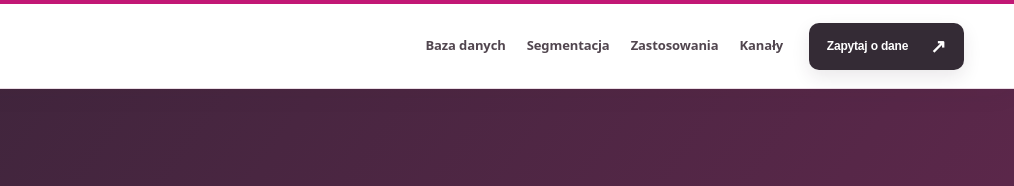
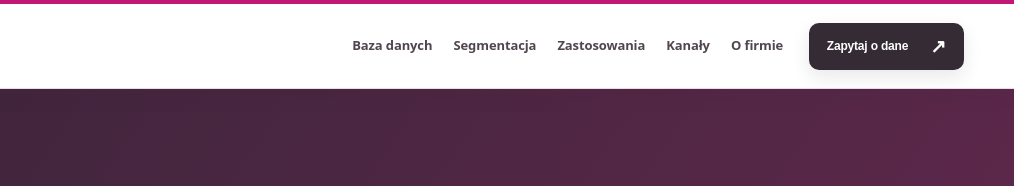
Before and after one commit to bitminder/Present_service_update, a plain HTML site: page direct-mail.html in a window 1280 px wide. Shown: the top 186 px of the page, 266-1280 px from the left. Drawn offline with Linux system fonts and the light colour scheme.

Commit message:
Add internal About page to navigation without linking to legacy site

```diff
--- a/direct-mail.html
+++ b/direct-mail.html
@@ -15,7 +15,7 @@
 <header class="site-header" id="top"><div class="container header-inner">
 <a class="brand" href="./index.html" aria-label="Present-Service — strona główna"><img class="brand-official-logo" src="./assets/present-service-logo-original.png?v=original-20261116" alt="PRESENT SERVICE – Marketing Communication" width="212" height="33"></a>
 <button class="menu-toggle" type="button" aria-controls="primary-nav" aria-expanded="false" aria-label="Otwórz menu"><span></span><span></span><span></span></button>
-<nav id="primary-nav" class="primary-nav" aria-label="Menu główne"><a href="./baza-danych-rodzin.html">Baza danych</a><a href="./segmentacja-danych.html">Segmentacja</a><a href="./zastosowania-danych.html">Zastosowania</a><a href="./index.html#rozwiazania">Kanały</a><a href="./index.html#kontakt" class="nav-mobile-contact">Kontakt</a></nav>
+<nav id="primary-nav" class="primary-nav" aria-label="Menu główne"><a href="./baza-danych-rodzin.html">Baza danych</a><a href="./segmentacja-danych.html">Segmentacja</a><a href="./zastosowania-danych.html">Zastosowania</a><a href="./index.html#rozwiazania">Kanały</a><a href="./o-firmie.html">O firmie</a><a href="./index.html#kontakt" class="nav-mobile-contact">Kontakt</a></nav>
 <a href="./index.html?kanal=Direct%20mail#brief" class="btn btn-small btn-dark header-cta">Zapytaj o dane <span aria-hidden="true">↗</span></a>
 </div></header>
 <main id="main">
@@ -33,7 +33,7 @@
 </main>
 <footer class="footer"><div class="container footer-main">
 <div class="footer-brand-group"><a class="brand brand-footer" href="./index.html"><img class="brand-official-logo" src="./assets/present-service-logo-original.png?v=original-20261116" alt="PRESENT SERVICE – Marketing Communication" width="212" height="33"></a><p>Dane i segmenty rodzin z dziećmi do kampanii firm.</p></div>
-<div class="footer-column"><h3>Dane i usługi</h3><a href="./segmentacja-danych.html">Segmentacja i jakość</a><a href="./zastosowania-danych.html">Zastosowania danych</a><a href="./baza-danych-rodzin.html">Baza danych rodzin</a><a href="./direct-mail.html">Direct mail</a><a href="./emailing.html">E-mailing</a><a href="./mobile-marketing.html">Mobile marketing</a><a href="./mamaklub-sampling.html">Mamaklub i sampling</a></div>
+<div class="footer-column"><h3>Dane i usługi</h3><a href="./segmentacja-danych.html">Segmentacja i jakość</a><a href="./zastosowania-danych.html">Zastosowania danych</a><a href="./baza-danych-rodzin.html">Baza danych rodzin</a><a href="./direct-mail.html">Direct mail</a><a href="./emailing.html">E-mailing</a><a href="./mobile-marketing.html">Mobile marketing</a><a href="./mamaklub-sampling.html">Mamaklub i sampling</a><a href="./o-firmie.html">O firmie</a></div>
 <div class="footer-column"><h3>Kontakt</h3><a href="mailto:marketing@present-service.pl">marketing@present-service.pl</a><a href="tel:+48618131514">+48 61 813 15 14</a><span>ul. Armii Poznań 2<br>62-030 Luboń, Polska</span></div>
 <div class="footer-column"><h3>Dane osobowe</h3><a href="mailto:mojedane@present-service.pl">mojedane@present-service.pl</a><a href="./informacje-o-danych.html">Informacje o zapytaniach</a><span>Zapytania nie są automatycznie wysyłane.</span></div>
 </div><div class="container footer-bottom"><span>© <span id="year">2026</span> Present-Service Sp. z o.o. Sp. k. · KRS 0000406574 · NIP 783-00-00-978</span><span>Podgląd projektu — nie jest stroną produkcyjną</span><a href="#top">Do góry ↑</a></div></footer>
```
